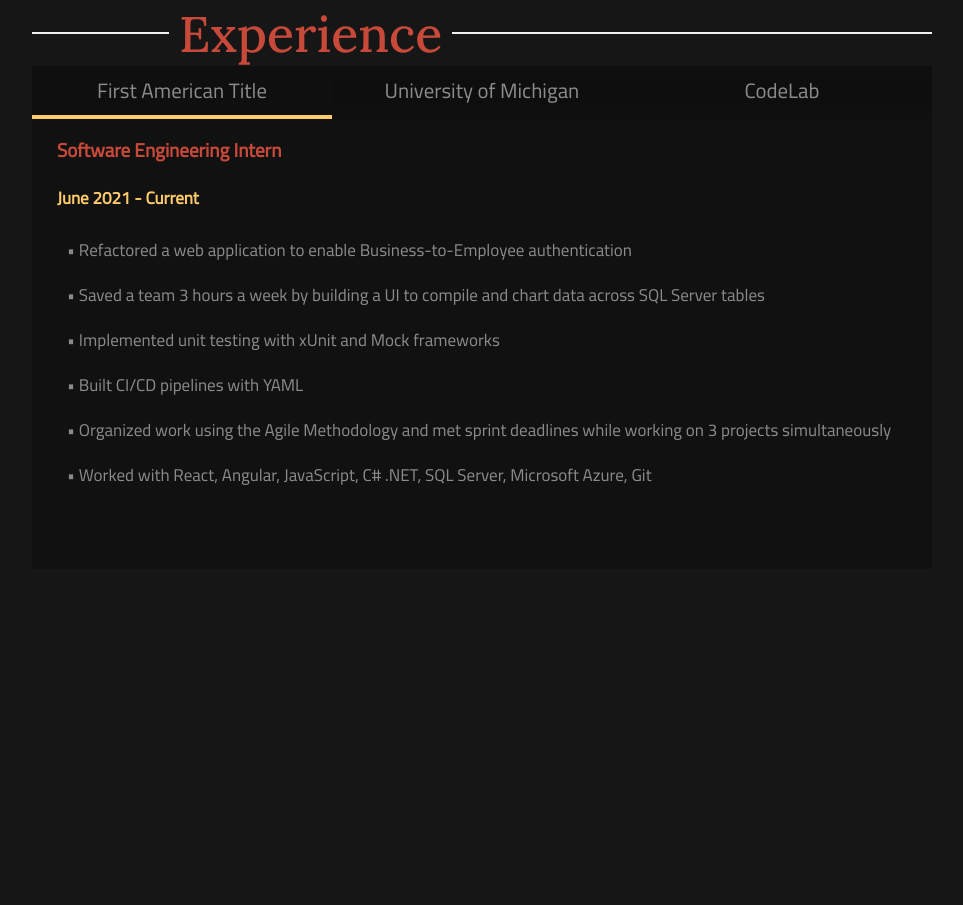
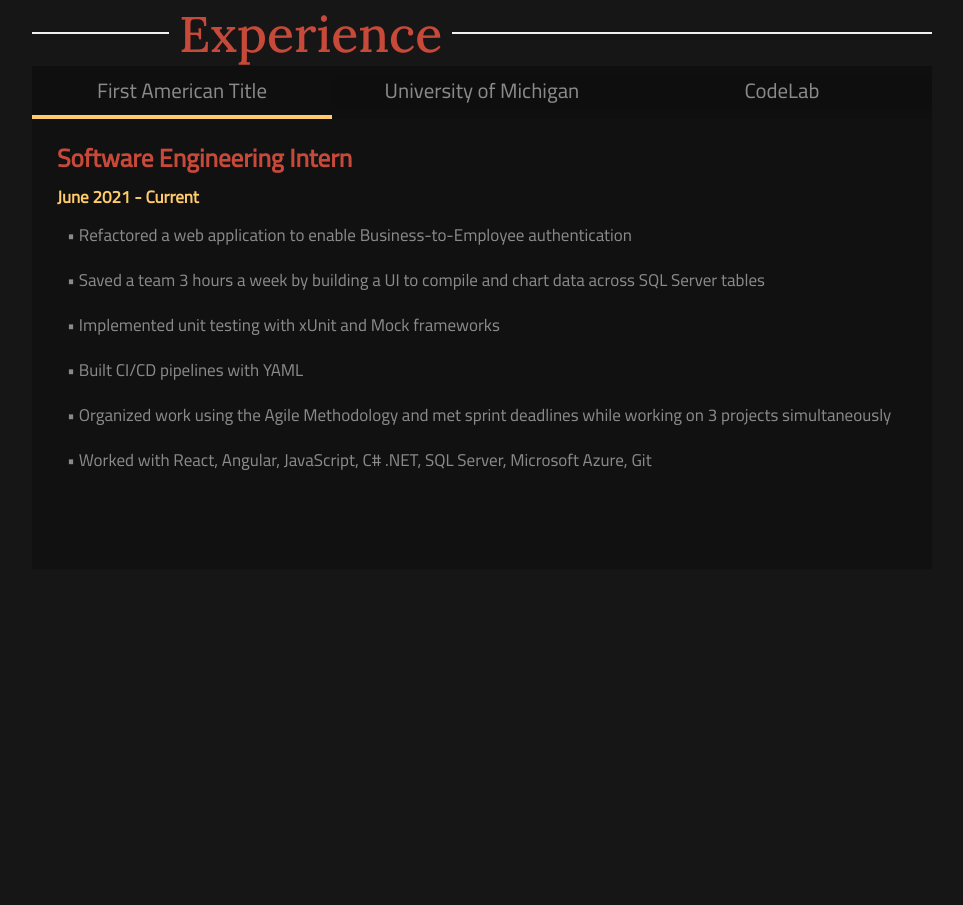
Before and after one commit to braydenwerner/braydenwerner.me, a React (Create React App) app: page / in a window 1280 px wide. Shown: the part 1540-2445 px from the top of the page, without its empty margins (158-1121 px from the left). Built offline with nearby package versions, Linux system fonts and the light colour scheme.

Commit message:
Updated styles

```diff
--- a/src/components/WorkExperience/WorkExperience.scss
+++ b/src/components/WorkExperience/WorkExperience.scss
@@ -128,11 +128,14 @@
 
       h1 {
         color: $themeRed;
-        font-size: 19px;
+        margin: 0;
+        margin-top: 15px;
+        font-size: 25px;
         font-family: 'Cairo', sans-serif;
       }
 
       h2 {
+        margin: 0;
         color: $themeYellow;
         font-size: 17px;
         font-family: 'Cairo', sans-serif;
```
